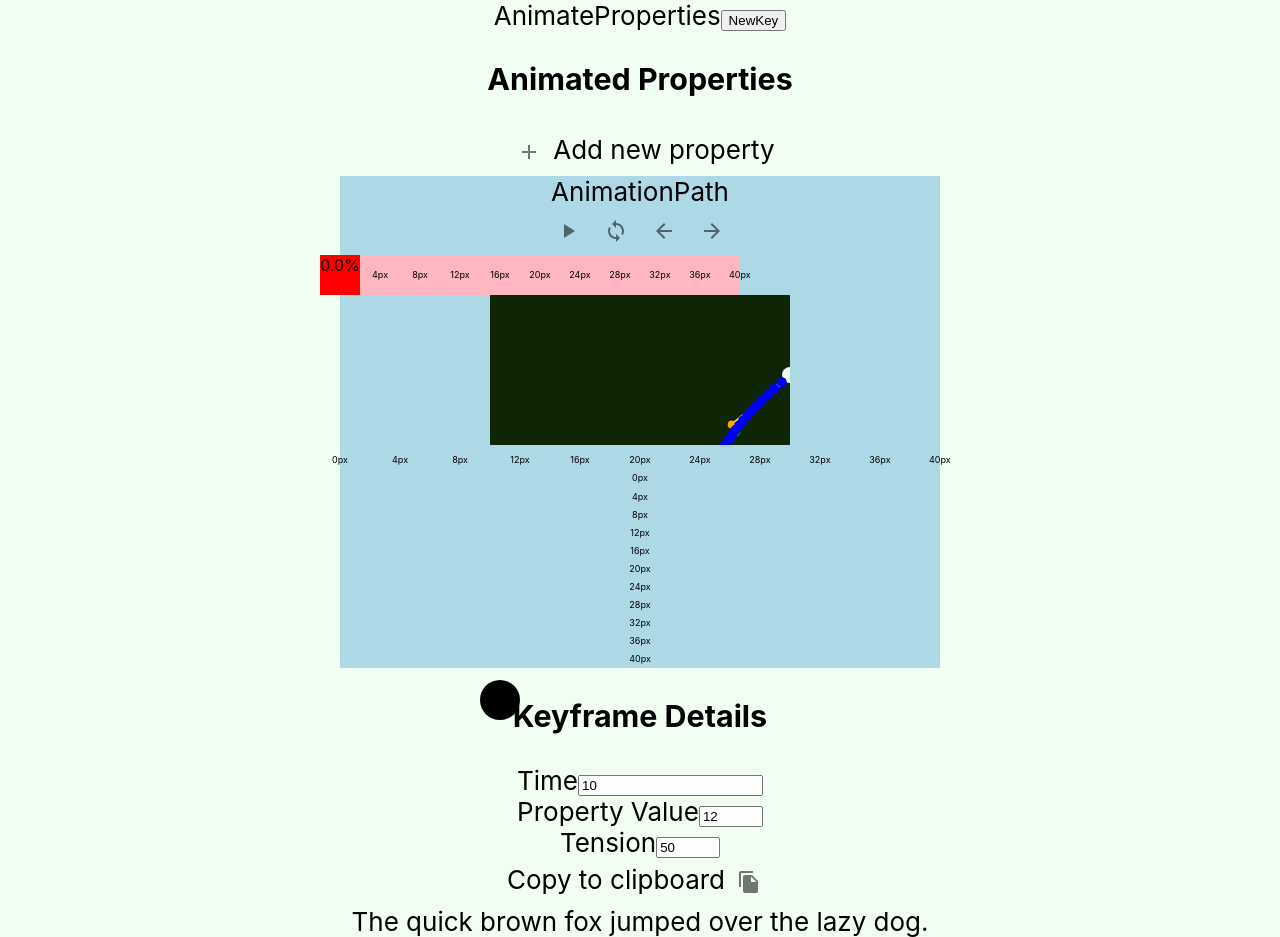
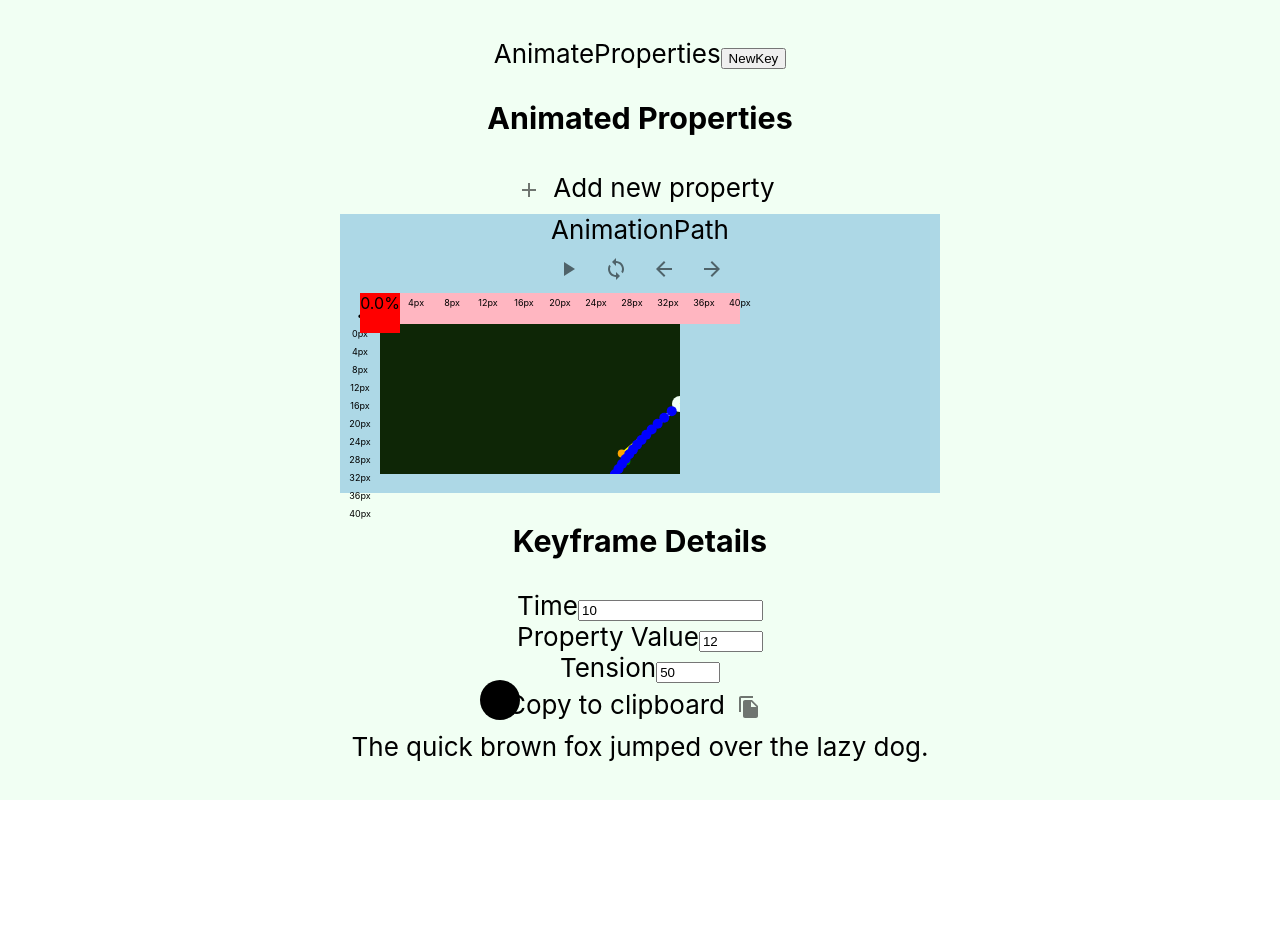
Before and after one commit to css-animations/animade-easy, a React (Create React App) app: page / in a window 1280 px wide. After the commit the page ends 800 px from the top, so only its background shows below. Built offline with nearby package versions, Linux system fonts and the light colour scheme.

Commit message:
random styling

```diff
--- a/src/App.css
+++ b/src/App.css
@@ -1,5 +1,8 @@
 .App {
   text-align: center;
+  --darkGreen:  #0E2606;
+  --regGreen:#599E40;
+  --lightGreen:#F1FFF3;
 }
 
 .App-logo {
@@ -49,3 +52,38 @@
 
 
 /* AnimationPath */
+.APContainer{
+  width:100%;
+}
+
+.APIconBar{
+  width:100%;
+}
+
+.APBlackBoard{
+  width:400px;
+  height:200px;
+  display:grid;
+  grid-template-rows: 1fr 9fr;
+  grid-template-columns: 1fr 9fr;
+}
+
+.APBlank {
+  grid-column:1/2;
+  grid-row:1/2
+}
+.APRuler {
+  grid-column: 2 / 3;
+  grid-row:1/2;
+}
+
+.APyLabel{
+  width:100%;
+  grid-column: 1 / 2;
+  grid-row: 2/3;
+}
+
+.APBezierComponent{
+  grid-column: 2 / 3;
+  grid-row: 2/3;
+}
--- a/src/components/AnimationPath.tsx
+++ b/src/components/AnimationPath.tsx
@@ -68,15 +68,16 @@ export function AnimationPath(){
                     <ArrowForwardIcon />
                 </IconButton>
             </div>
-            <div>
+            <div className = "APBlackBoard">
+                <div className = {"APBlank disable-select"}>.</div>
                 <TimeRuler time = {time} setTime = {setTime} mouseX = {mouseX} mouseY = {mouseY} scrubberSelected = {scrubberSelected} setScrubberSelected = {setScrubberSellected}></TimeRuler>
+                <Labels className = {"APyLabel"} total={40} numTicks={10} ending={"px"} isRow={false}/>
                 <BezierComponent
                     currentIndex={1}
                     width={1000}
                     height={1000}
                     />
-                <Labels total={40} numTicks={10} ending={"px"} isRow={true}/>
-                <Labels total={40} numTicks={10} ending={"px"} isRow={false}/>
+
             </div>
         </div>
     )
--- a/src/components/Canvas.tsx
+++ b/src/components/Canvas.tsx
@@ -212,6 +212,7 @@ export function InternalBezierComponent(props: InternalBezierInterface) {
 
   return (
     <canvas
+      className = "APBezierComponent"
       onMouseMove={(event) => handleMouseMove(canvasRef, event)}
       onMouseDown={(event) => handleMouseDown(canvasRef, event)}
       onMouseOut={handleMouseUp}
--- a/src/components/Labels.tsx
+++ b/src/components/Labels.tsx
@@ -3,6 +3,7 @@ interface Props{
     numTicks:number,
     ending:string,
     isRow:boolean,
+    className:string,
 }
 
 export function Labels(props:Props){
@@ -14,7 +15,7 @@ export function Labels(props:Props){
             </p>)
     }
     return (
-        <div style = {props.isRow?{display:"flex", justifyContent:"space-between", alignItems:"center", width:"100%"}:
+        <div className = {props.className} style = {props.isRow?{display:"flex", justifyContent:"space-between", alignItems:"center", width:"100%"}:
         {display:"flex", flexDirection:"column", justifyContent:"space-between", alignItems:"center", width:"100%"}}>
             {children}
         </div>
--- a/src/components/TimeRuler.tsx
+++ b/src/components/TimeRuler.tsx
@@ -21,7 +21,7 @@ export function TimeRuler(props: Props){
     }
 
     return(
-            <div className = "TimeRulerContainer" style = {{width:"400px", height:"40px", backgroundColor:"lightpink", display:"flex", flexDirection:"row"}}
+            <div className = "APRuler" style = {{backgroundColor:"lightpink"}}
                 onMouseDown ={() => props.setScrubberSelected(true)}
                 ref={el => {
                     if (!el) return;
@@ -41,7 +41,7 @@ export function TimeRuler(props: Props){
                 <div className="disable-select" style = {{width:"40px",height:"40px", backgroundColor:"red", position:"absolute", fontSize:"16px", left:`${timeToPos(props.time,bounds.width) + bounds.x -20}px`}}>
                     {(100*props.time).toFixed(1)}%
                 </div>
-                <Labels  total={40} numTicks={10} ending={"px"} isRow={true}/>
+                <Labels className={"oogaloogabooga"} total={40} numTicks={10} ending={"px"} isRow={true}/>
             </div>
     )
 }
```
